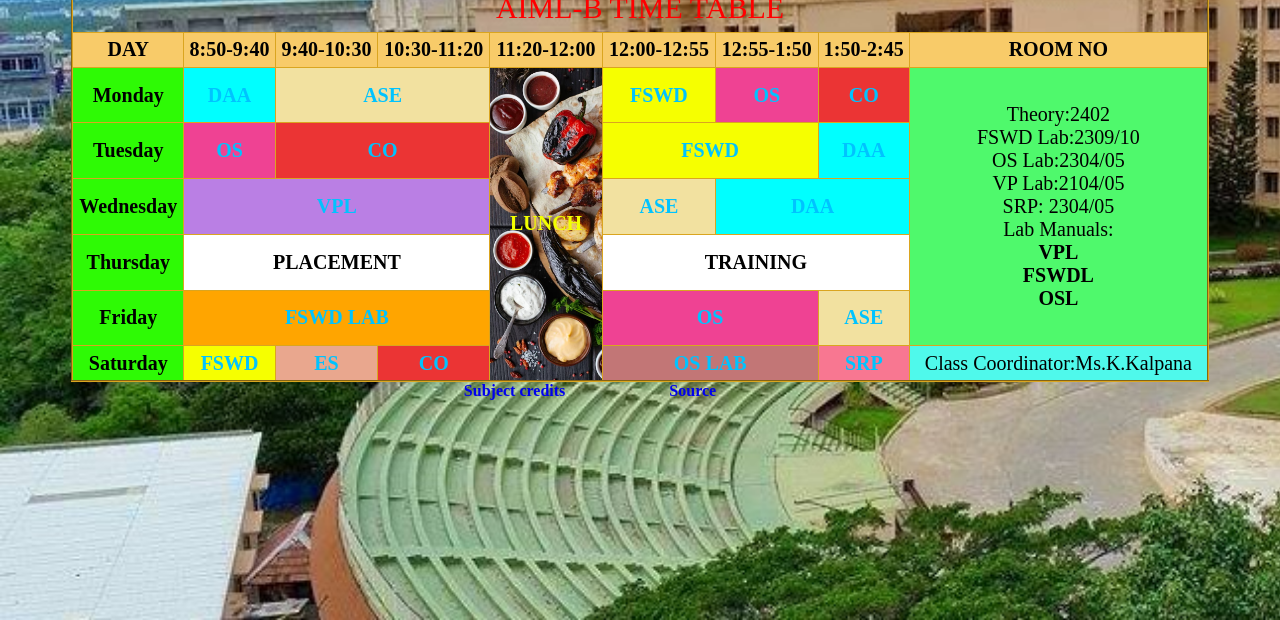
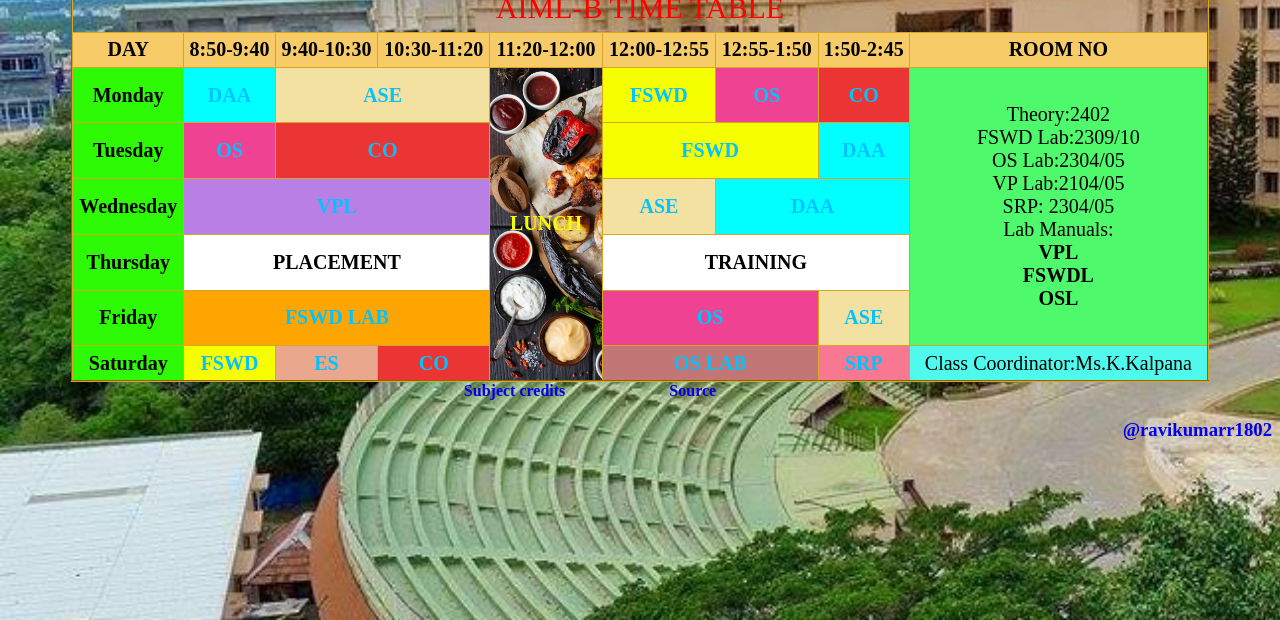
Before and after one commit to ravikumarr1802/Time-Table, a plain HTML site: page index.html in a window 1280 px wide. Shown: the part 180-800 px from the top of the page. Drawn offline with Linux system fonts and the light colour scheme.

Commit message:
Update index.html

```diff
--- a/index.html
+++ b/index.html
@@ -119,6 +119,7 @@
         <a class="extra" href="credits.html">Subject credits</a>
         <a class="extra" href="source.html">Source</a>
     </center>
+       <h3 align="right"><a href="https://github.com/ravikumarr1802">@ravikumarr1802</a></h3>
     <script>
     </script>
 </body>
```
